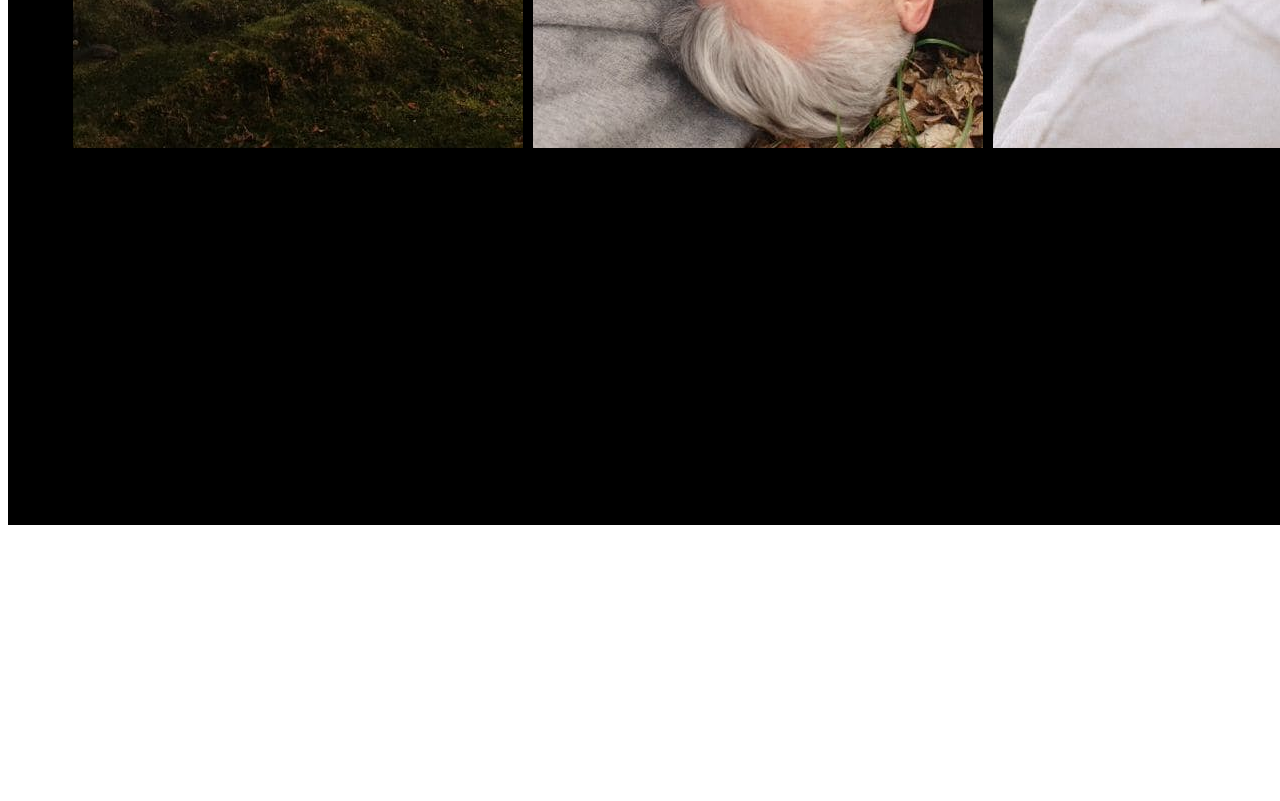
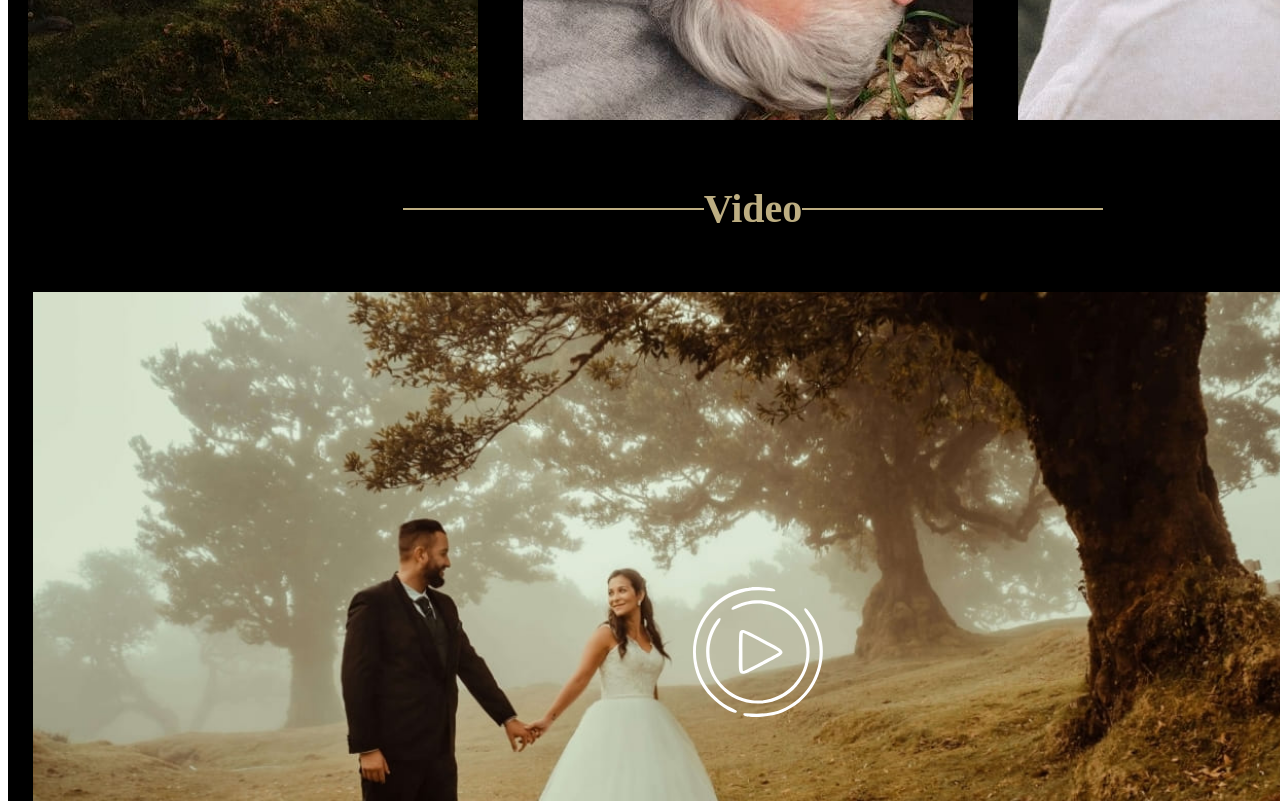
Before and after one commit to V-laz/portfolio, a plain HTML site: page index.html in a window 1280 px wide. Shown: the part 2740-3541 px from the top of the page. Before the commit the page ends 3273 px from the top, so only its background shows below. Drawn offline with Linux system fonts and the light colour scheme.

Commit message:
feat:add video

```diff
--- a/index.html
+++ b/index.html
@@ -113,10 +113,15 @@
 
                     </div>
                 </section>
+
                 <!--video-->
                 <section class="section" id="video">
-                    <h2 class="section_title"></h2>
+                    <h2 class="section_title"><hr>Video<hr></h2>
+                    <div class="video_player">
+                    <img class="play_hover" src="assets/svg/Play_hover.svg"></div>
                 </section>
+
+
                 <!--price-->
                 <section class="section" id="price">
                     <h2 class="section_title"></h2>
--- a/style.css
+++ b/style.css
@@ -186,6 +186,7 @@
     flex-direction: row;
     align-items: center;
     padding:20px 370px;
+    margin-bottom:40px;;
 }
 hr {
     width: 340px;
@@ -238,6 +239,7 @@ hr {
 #Portfolio {
     width: 1440px;
     height: 1500px;
+    margin:0 10px;
 
 }
 .portfolio_buttom {
@@ -246,7 +248,7 @@ hr {
     display: flex;
     flex-direction: row;
     justify-content: space-around;
-    margin:0 auto;
+    margin:0 auto 20px auto;
     border: solid 1px #BDAE82;
 
 
@@ -257,12 +259,13 @@ hr {
     height: 55px;
     cursor:pointer;
 
+
 }
 .portfolio:hover {
     background-color:#BDAE82;
 }
 .text_portfolio {
-    margin-top: 5px;;
+    margin-top: 5px;
     font-family:'Inter', sans-serif;
     font-style: normal;
     font-weight: normal;
@@ -277,14 +280,36 @@ hr {
 .portfolio_items {
     width:1440px;
     Height:1145px;
-    margin:50px 10px;
     display:flex;
     flex-direction: row;
     flex-wrap: wrap;
-    justify-content: center;
+    justify-content: space-between;
+
+
+
 }
 .portfolio_foto {
     width: 450px;
     height: 560px;
-    margin:5px;
+    margin-top:0 0 0 0;
 }
+#video {
+    width: 1440px;
+    height: 945px;
+    margin:0 5px 0 5px;
+
+}
+.video_player{
+
+    width: 1440px;
+    height:705px;
+    background-image:url("assets/img/video-player.png");
+    background-size: contain;
+    background-repeat: no-repeat;
+    background-size: cover;
+}
+.play_hover {
+  width: 130px;
+  height: 130px;
+  margin:295px 660px
+}
```
Also changed, not shown: assets/img/video-player.png (added), assets/svg/Play_hover.svg (added).
